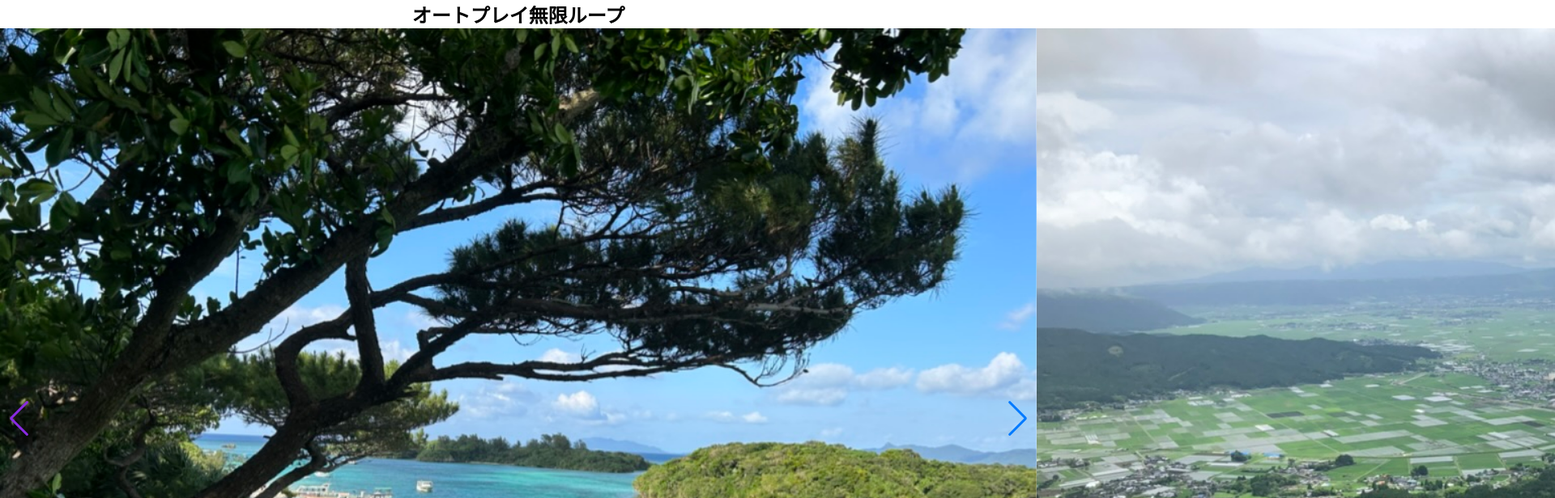
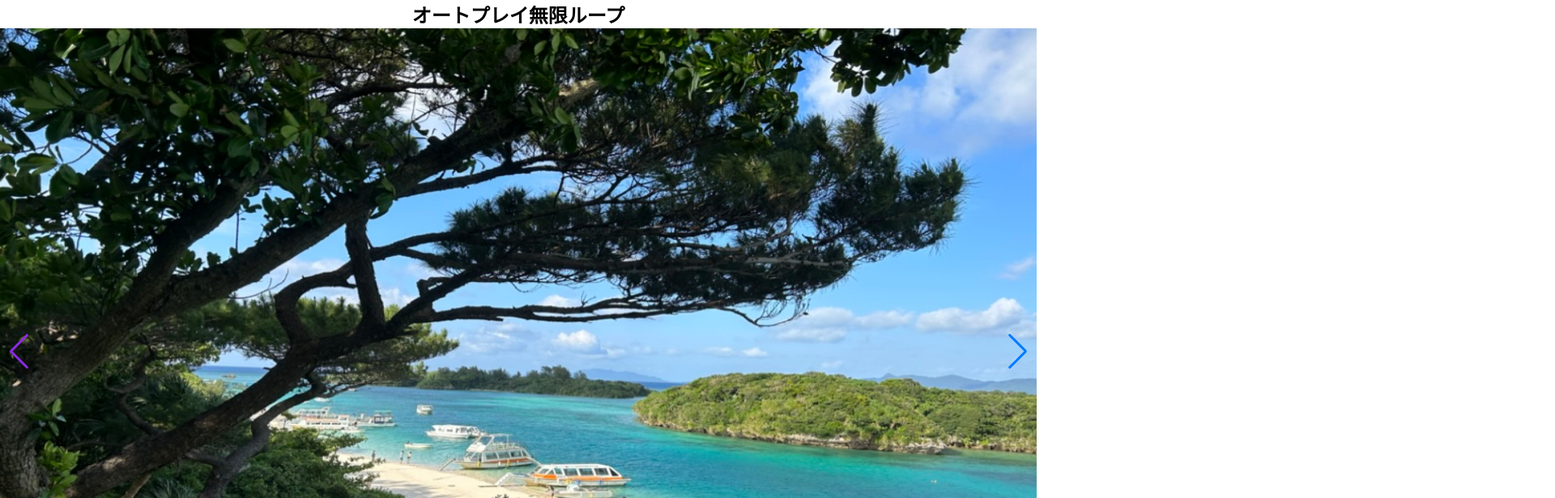
Before and after one commit to takuya0018/vu3Animation, a Vue app: page / in a window 1280 px wide. Shown: the top 616 px of the page at 81% size, 1920 px wide, since content can reach past the window. Built offline with nearby package versions, Linux system fonts and the light colour scheme.

Commit message:
swiperの親でサイズ変更

```diff
--- a/src/components/SwiperSetting.vue
+++ b/src/components/SwiperSetting.vue
@@ -41,8 +41,8 @@ const slideItems:string[] = [
 <style lang="scss">
 .swiper{
   width: 100%;
-  height: auto;
-  overflow: hidden;
+  height: 100%;
+  // overflow: hidden;
   .swiper-slide{
     img {
       width: 100%;
@@ -52,6 +52,10 @@ const slideItems:string[] = [
 }
 .swiper-button-prev {
   color: blueviolet;
+  // 矢印のサイズ変更
+  // &::after {
+  //   font-size: 20vw;
+  // }
 }
 .overNone {
   overflow: initial;
--- a/src/views/HomeView.vue
+++ b/src/views/HomeView.vue
@@ -2,7 +2,7 @@
   <main class="container">
     <h2>オートプレイ無限ループ</h2>
     <!-- ページネーション無し無限ループ -->
-    <SwiperSetting />
+      <SwiperSetting />
     <!-- アニメーション intersectionObserver API -->
     <ScrollFadein />
   </main>
@@ -17,6 +17,7 @@ import ScrollFadein from "@/components/ScrollFadein.vue";
 <style lang="scss" scoped>
 @import url("https://fonts.googleapis.com/css2?family=Rubik&display=swap");
 
+
 body {
   background-color: #2e4053;
   color: #fff;
@@ -27,9 +28,9 @@ body {
   h2 {
     text-align: center;
   }
-  .swiper{
-    width: 400px;
-    height: 400px;
+  .setting{
+    width: 100%;
+    height: 100vh;
     overflow: hidden;
     .swiper-slide{
       img {
```
